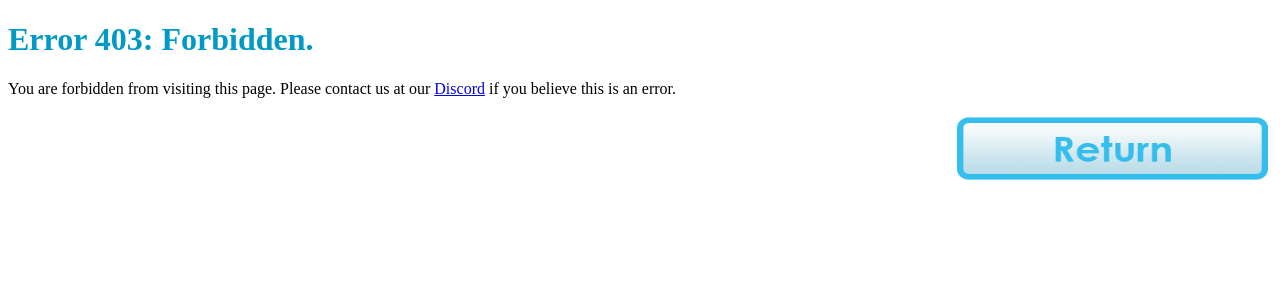
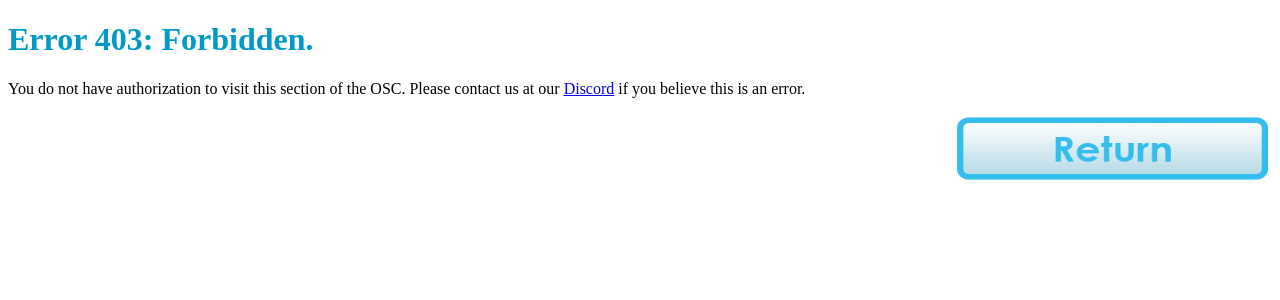
Before and after one commit to TheTechRobo/ShopChannel, a PHP site: page /error/403.php in a window 1280 px wide. Shown: the top 300 px of the page. Run offline with PHP 8.4, Linux system fonts and the light colour scheme.

Commit message:
Better 403 Message
I changed the message given when you get Error 403 to make it more clear

```diff
--- a/public_html/error/403.php
+++ b/public_html/error/403.php
@@ -18,7 +18,7 @@
     </HEAD>
     <BODY>
         <h1 style="color:#009ac7;">Error 403: Forbidden.</h1>
-        <p>You are forbidden from visiting this page. Please contact us at our <a href="../docs/contactdiscord.php">Discord</a> if you believe this is an error.</p>
+        <p>You do not have authorization to visit this section of the OSC. Please contact us at our <a href="../docs/contactdiscord.php">Discord</a> if you believe this is an error.</p>
         <div align="right"><p><img alt="Return Button" id="returnbut" dir="ltr" height="69" src="../asset/button/return1A.png" width="319" onmousedown="FP_swapImg(1,1,/*id*/'returnbut',/*url*/'../asset/button/return1C.png')" onmouseout="FP_swapImgRestore()" onmouseover="FP_swapImg(1,1,/*id*/'returnbut',/*url*/'../asset/button/return1B.png')" onmouseup="FP_swapImgRestore()" class="heading" onclick="goBack()"></p></div>
         </BODY>
 </HTML>
```
